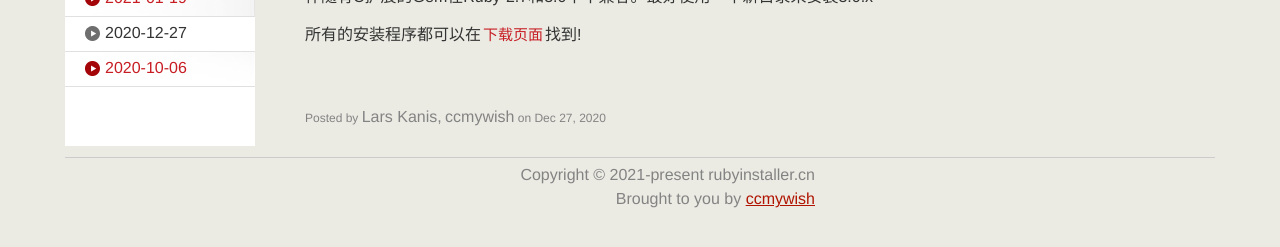
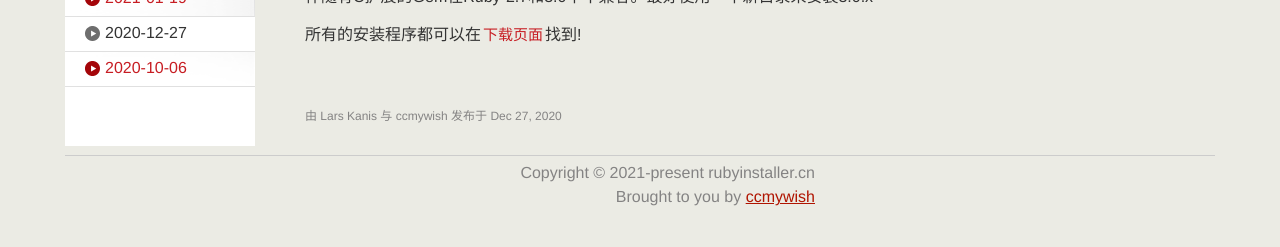
Before and after one commit to ccmywish/RubyInstaller.cn, a Jekyll site: the page built from news/_posts/2020-12-27-rubyinstaller-3.0.0-1-released.md, in a window 1280 px wide. Shown: the part 376-623 px from the top of the page. Built offline with Jekyll 4.4.1, drawn with Linux system fonts in a browser that asks for light colours.

Commit message:
Use 'array_to_sentence_string'

```diff
--- a/_layouts/post.html
+++ b/_layouts/post.html
@@ -17,42 +17,40 @@ title: ""
   </div>
 </div>
 
+<!-- 文章栏 -->
 <div class="span-22 last">
   <div id="right_content_sub">
     <article class="post" itemscope itemtype="http://schema.org/BlogPosting">
+
       <header class="post-header">
         <h2 class="post-title" itemprop="name headline">{{ page.title | escape }}</h2>
       </header>
+
       <div class="post-content" itemprop="articleBody">
         {{ content }}
       </div>
+
+      <br>
       {% if site.disqus.shortname %}
         {% include disqus_comments.html %}
       {% endif %}
+      <br>
+
       <footer class="post-footer">
-        <br>
-        <br>
+        <p class="posted">
+          <!-- 这里全部都使用page而不是post！实际上，只有page是first citizen. post只能通过site.posts来访问 -->
+          {% if page.authors %}
+            {% comment %} 参考https://jekyllrb.com/docs/liquid/filters/ {% endcomment %}
+            由 {{ page.authors | array_to_sentence_string: "与" }}
+          {% else %}
+            由 <span itemprop="author" itemscope itemtype="http://schema.org/Person"><span itemprop="name">{{ page.author }}</span></span>
+          {% endif %} 发布于
 
-        <p class="posted">
-          <!-- 我非常震惊，这里全部都使用page而不是post！！
-            实际上，只有page是first citizen. post只能通过site.posts来访问
-          -->
-          {% if page.authors %}
-            Posted by
-            {% for author in page.authors %}
-            {% if forloop.last %}
-              <span itemprop="author" itemscope itemtype="http://schema.org/Person"><span itemprop="name">{{ author }}</span></span>
-            {% else %}
-              <span itemprop="author" itemscope itemtype="http://schema.org/Person"><span itemprop="name">{{ author }},</span></span>
-            {% endif %}
-            {% endfor %}
+          <time datetime="{{ page.date | date_to_xmlschema }}" itemprop="datePublished">{{ page.date | date: "%b %-d, %Y" }}</time>
+        </p>
 
-          {% else %}
-            Posted by <span itemprop="author" itemscope itemtype="http://schema.org/Person"><span itemprop="name">{{ page.author }}</span></span>
-          {% endif %}
+      </footer>
 
-          on <time datetime="{{ page.date | date_to_xmlschema }}" itemprop="datePublished">{{ page.date | date: "%b %-d, %Y" }}</time></p>
-      </footer>
     </article>
   </div>
 </div>
```
